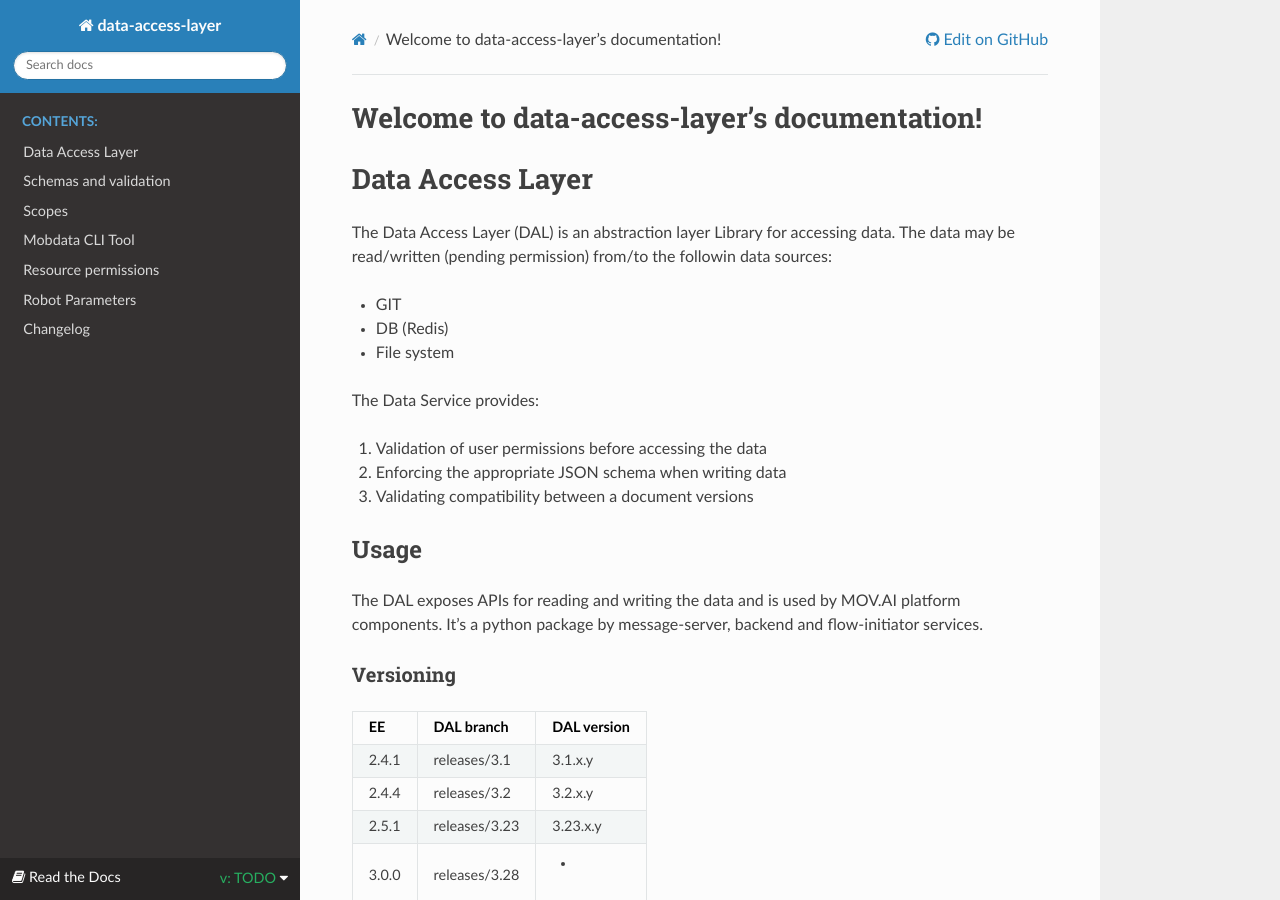
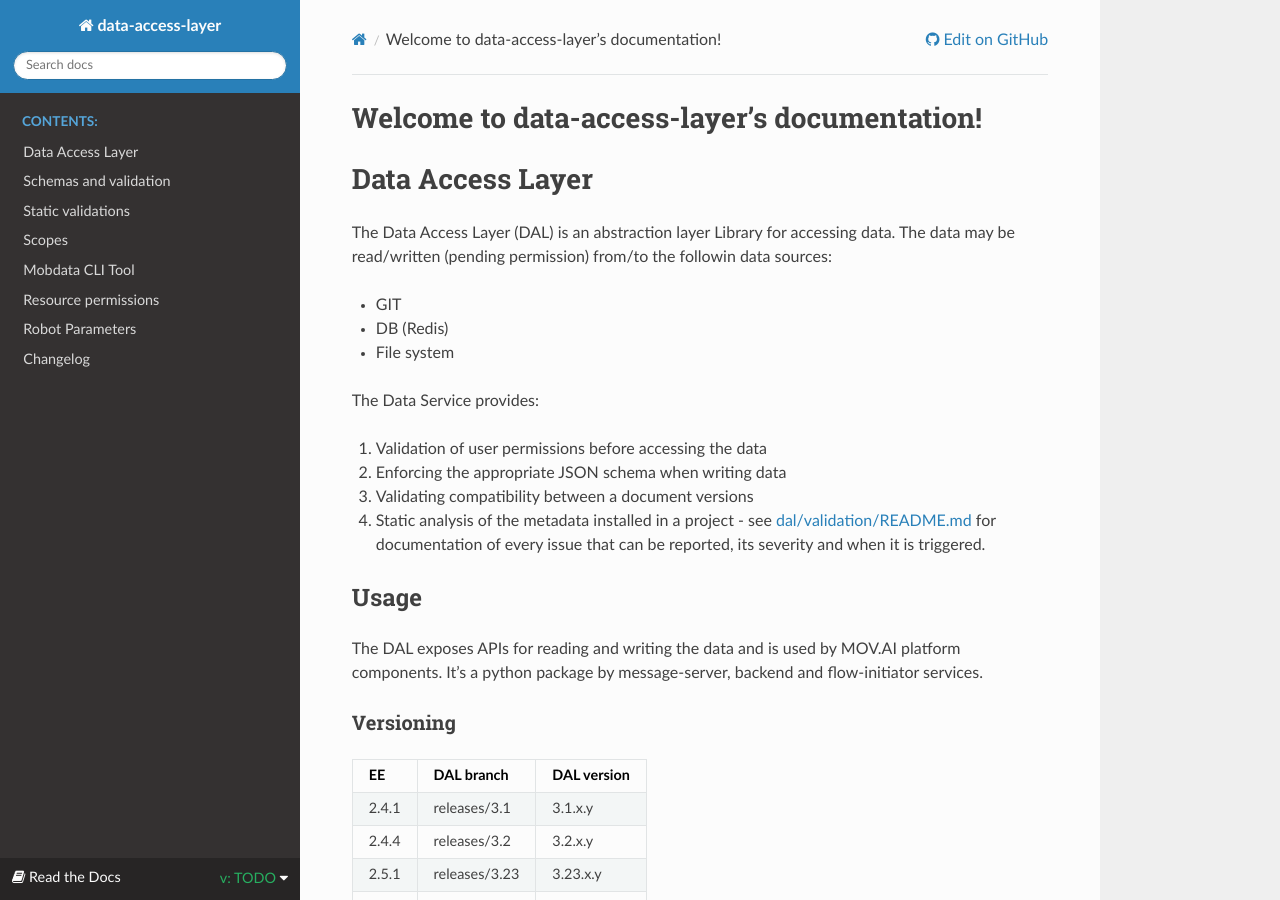
Before and after one commit to MOV-AI/data-access-layer, a Sphinx documentation site: the page built from docs/source/index.rst, in a window 1280 px wide and 900 px high. Built offline with Sphinx 7.4.7 and the Read the Docs theme 3.1.0, drawn with Linux system fonts in a browser that asks for light colours; pages that are not in the unit, such as notebooks, are missing from menus; comment, search, counter and statistics services are not loaded.

Commit message:
Add docs

```diff
--- a/README.md
+++ b/README.md
@@ -9,6 +9,7 @@
 1. Validation of user permissions before accessing the data
 2. Enforcing the appropriate JSON schema when writing data
 3. Validating compatibility between a document versions
+4. Static analysis of the metadata installed in a project - see [dal/validation/README.md](./dal/validation/README.md) for documentation of every issue that can be reported, its severity and when it is triggered.
 
 ## Usage
 
--- a/docs/source/index.rst
+++ b/docs/source/index.rst
@@ -14,6 +14,7 @@
    readme
    modules
    schemas
+   validations
    scopes
    backup
    permissions
--- /dev/null
+++ b/docs/source/validations.rst
@@ -0,0 +1 @@
+.. mdinclude:: ../../dal/validation/README.md
```
Also changed, not shown: dal/validation/README.md (added).
